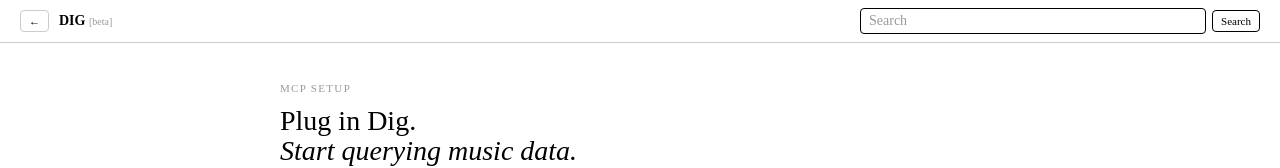
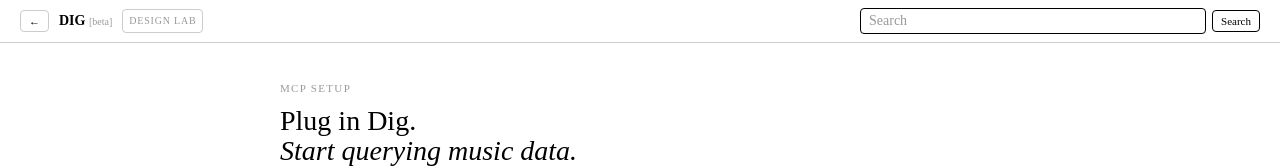
Before and after one commit to b1rdmania/dig, a Next.js app in the folder apps/web/: page /mcp in a window 1280 px wide. Shown: the top 168 px of the page. Built offline with nearby package versions, Linux system fonts and the light colour scheme.

Commit message:
web: add design lab link to app nav

```diff
--- a/apps/web/src/components/Nav.module.css
+++ b/apps/web/src/components/Nav.module.css
@@ -43,6 +43,22 @@
 
 .logo:hover {
   text-decoration: none;
+}
+
+.labLink {
+  font-size: 10px;
+  letter-spacing: 0.08em;
+  text-transform: uppercase;
+  color: var(--fg-faint);
+  text-decoration: none;
+  border: 1px solid var(--line);
+  border-radius: var(--radius);
+  padding: 3px 6px;
+}
+
+.labLink:hover {
+  color: var(--fg);
+  border-color: var(--fg-faint);
 }
 
 .beta {
@@ -106,6 +122,11 @@
     gap: 6px;
   }
 
+  .labLink {
+    font-size: 9px;
+    padding: 2px 5px;
+  }
+
   .backBtn {
     padding: 3px 6px;
     font-size: 10px;
--- a/apps/web/src/components/Nav.tsx
+++ b/apps/web/src/components/Nav.tsx
@@ -36,6 +36,9 @@
         <Link href="/" className={styles.logo}>
           DIG <span className={styles.beta}>[beta]</span>
         </Link>
+        <Link href="/design-lab" className={styles.labLink}>
+          Design Lab
+        </Link>
       </div>
       {isSubpage ? (
         <form className={styles.searchForm} onSubmit={onSearchSubmit}>
```
